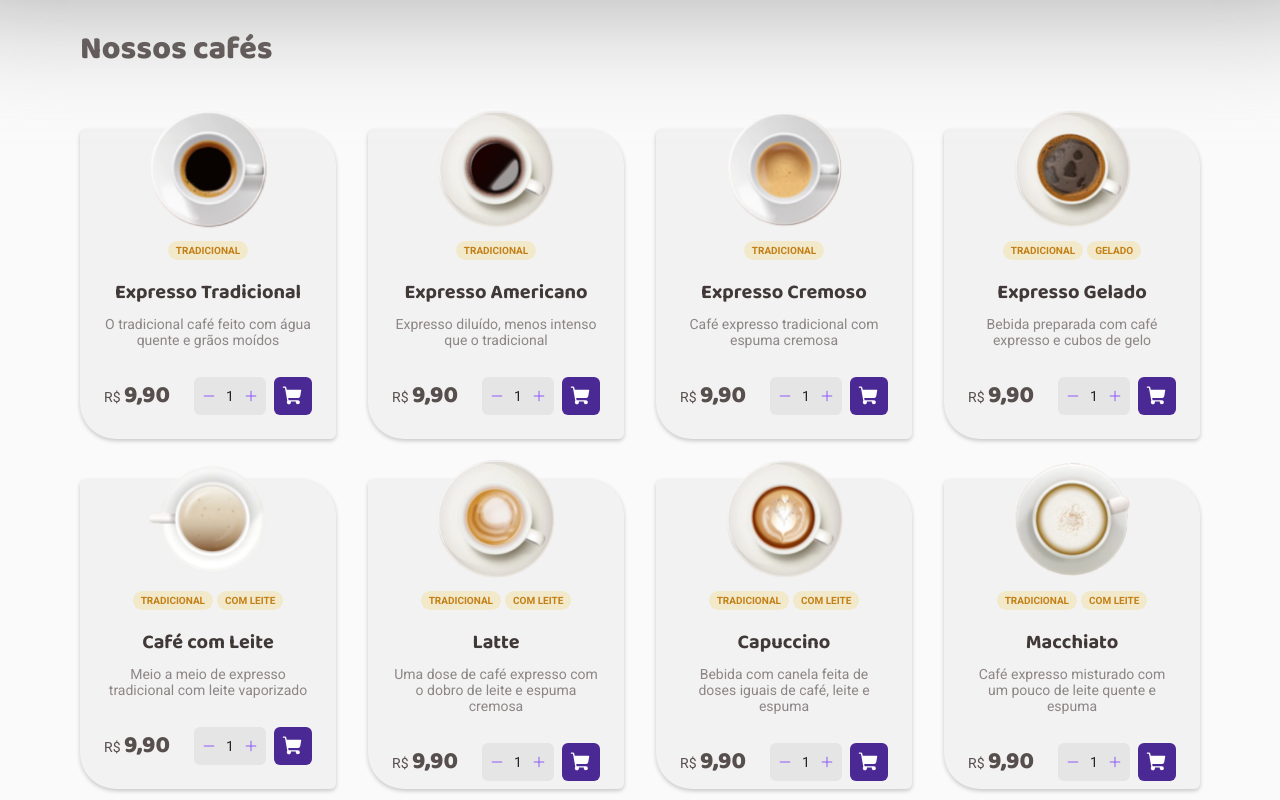
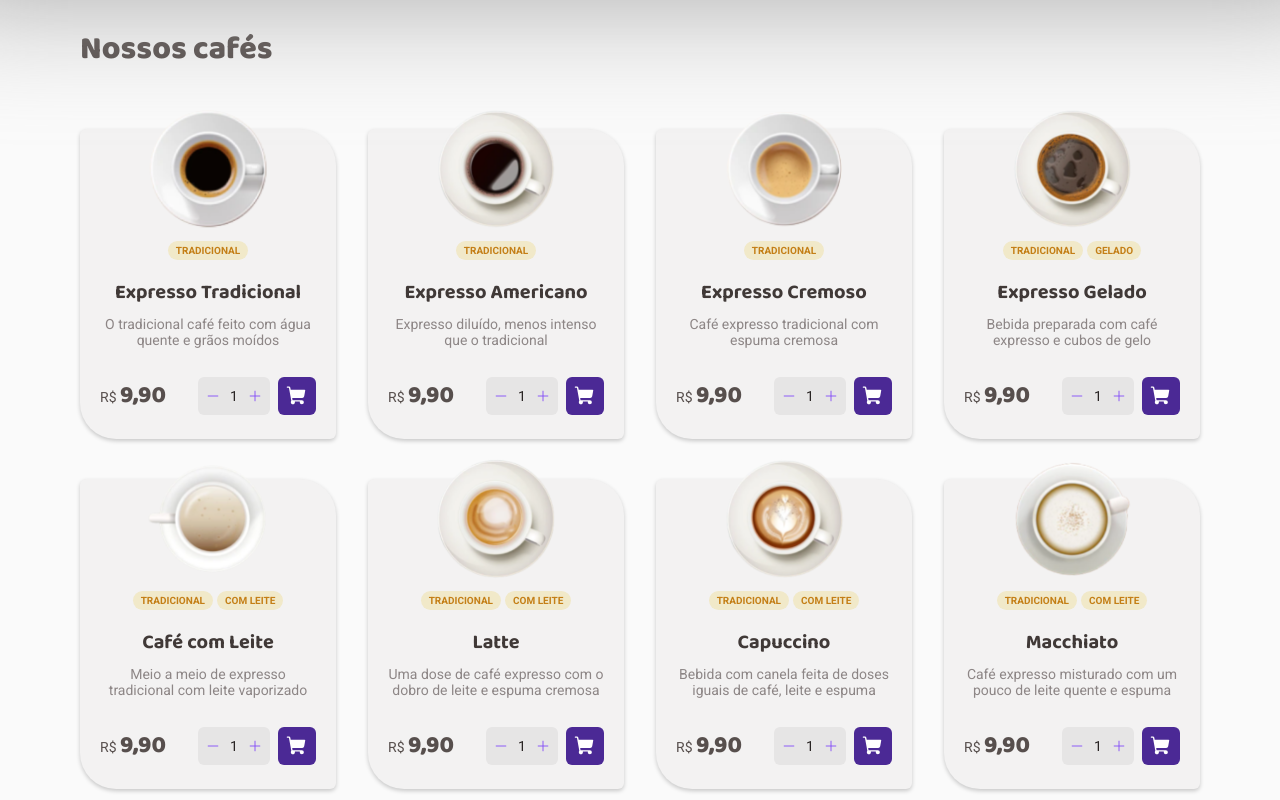
Before and after one commit to amosrodrigues/challenge-coffee-delivery, a React (Vite) app: page / in a window 1280 px wide. Shown: the part 660-1460 px from the top of the page. Built offline with nearby package versions, Linux system fonts and the light colour scheme.

Commit message:
feat: ajusts style of the card in cardllist.

```diff
--- a/src/pages/Home/CoffeList/CoffeCard/styles.ts
+++ b/src/pages/Home/CoffeList/CoffeCard/styles.ts
@@ -9,7 +9,7 @@ export const CoffeCardContainer = styled.div`
   align-items: center;
   gap: 1rem;
 
-  padding: 0 1.5rem 1.25rem;
+  padding: 0 1.25rem 1.25rem;
 
   border-radius: 6px 36px 6px 36px;
   background: ${(props) => props.theme['base-card']};
```
